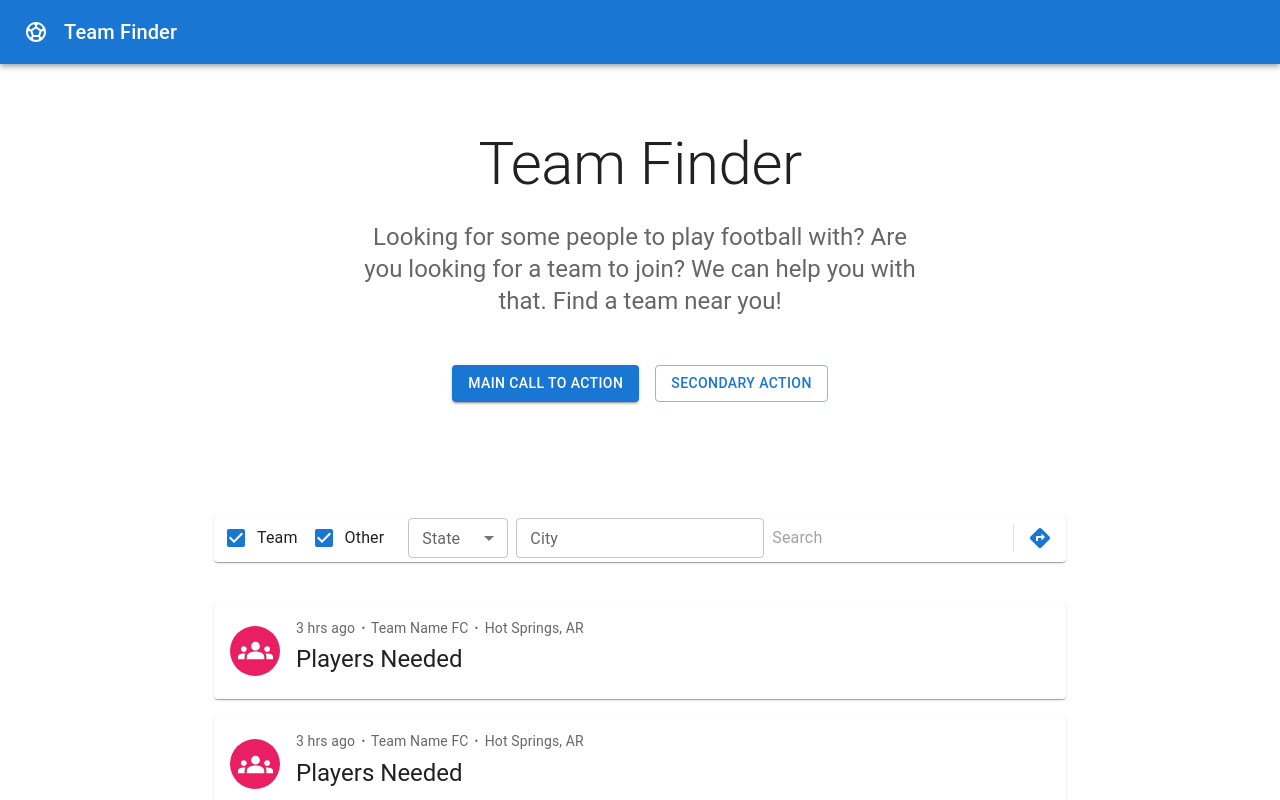
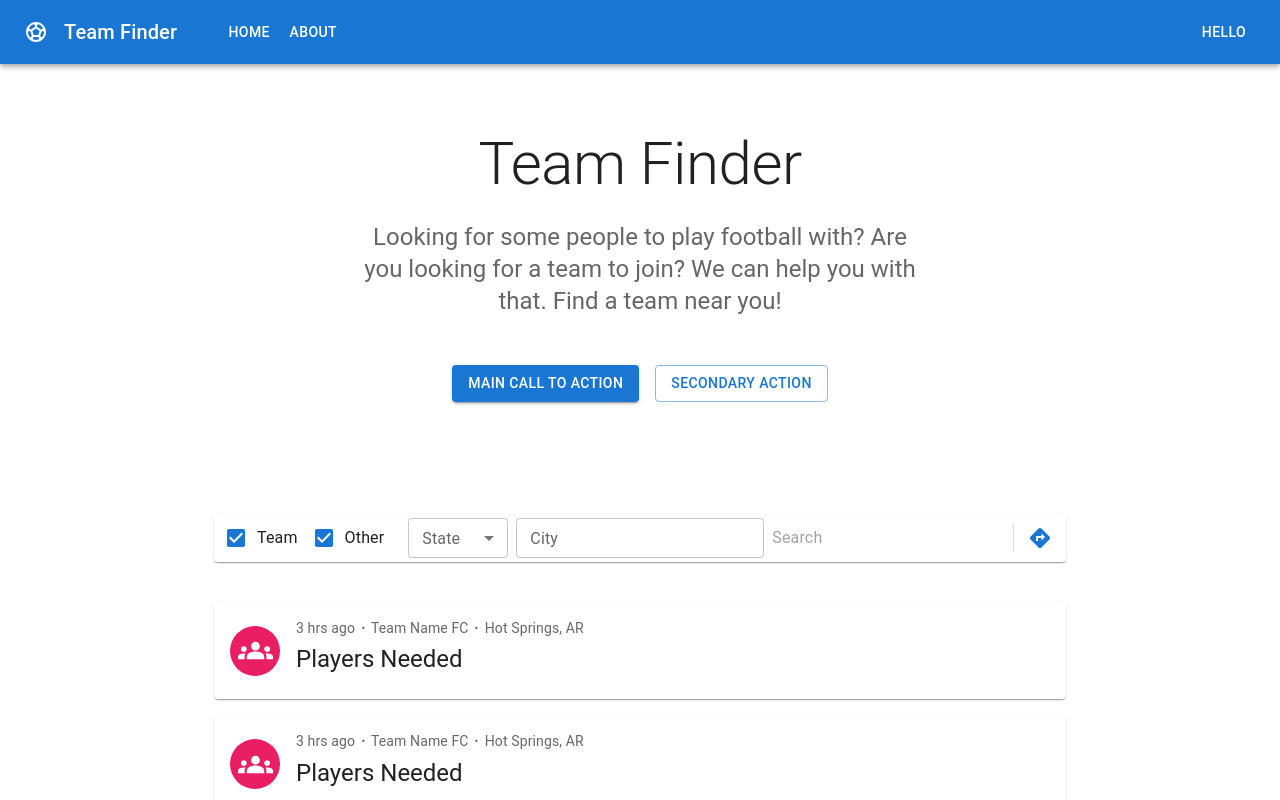
Before and after one commit to jpzambranoleon/football-field-finder, a React (Create React App) app: page / in a window 1280 px wide. Shown: the top 800 px of the page. Built offline with nearby package versions, Linux system fonts and the light colour scheme.

Commit message:
updated Navbar.jsx

```diff
--- a/src/components/Navbar.jsx
+++ b/src/components/Navbar.jsx
@@ -1,5 +1,5 @@
 import { SportsSoccer } from "@mui/icons-material";
-import { AppBar, Toolbar, Typography } from "@mui/material"
+import { AppBar, Box, Button, Toolbar, Typography } from "@mui/material"
 
 const pages = ['Home', 'About'];
 
@@ -7,11 +7,30 @@ const Navbar = () => {
 
     return (
         <AppBar position="relative">
-            <Toolbar>
-                <SportsSoccer sx={{ mr: 2 }} />
-                <Typography variant="h6" color="inherit" noWrap>
-                    Team Finder
-                </Typography>
+            <Toolbar sx={{ alignItems: 'center', justifyContent: 'space-between' }}>
+                <Box sx={{ alignItems: 'center', display: 'flex'}}>
+                    <SportsSoccer sx={{ mr: 2 }} />
+                    <Typography variant="h6" color="inherit" noWrap>
+                        Team Finder
+                    </Typography>
+                    <Box
+                        sx={{ ml: 5, flexGrow: 1, display: { xs: 'none', md: 'flex' } }}
+                    >
+                        {pages.map((page) => (
+                            <Button
+                                key={page}
+                                sx={{ color: 'white', display: 'block' }}
+                            >
+                                {page}
+                            </Button>
+                        ))}
+                    </Box>
+                </Box>
+                <Box sx={{ alignItems: 'center' }}>
+                    <Button color="inherit">
+                        Hello
+                    </Button>
+                </Box>
             </Toolbar>
         </AppBar>
     )
```
